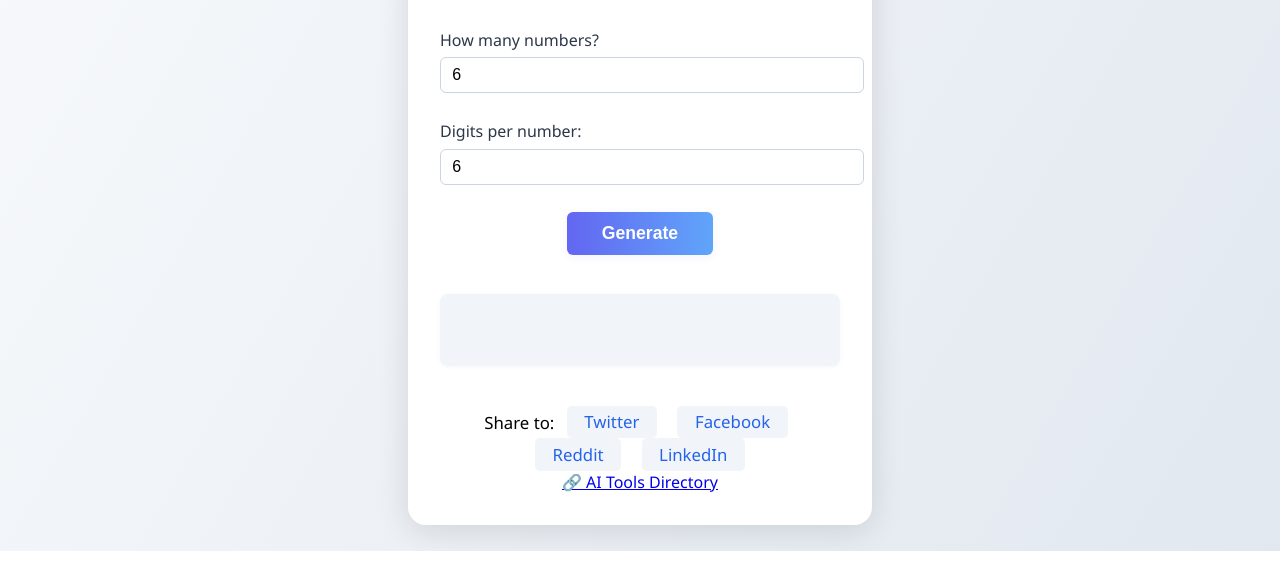
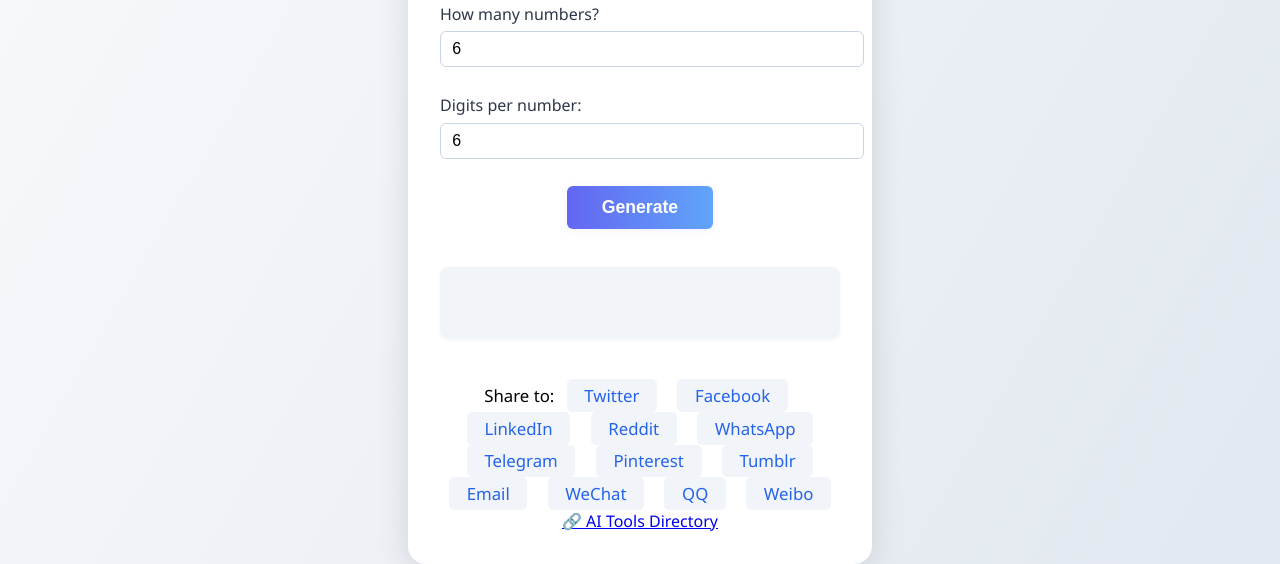
Before and after one commit to youxunzhang/randomfunction.online, a plain HTML site: page index.html in a window 1280 px wide. Shown: the part 329-893 px from the top of the page. Drawn offline with Linux system fonts and the light colour scheme.

Commit message:
Add files via upload

```diff
--- a/index.html
+++ b/index.html
@@ -7,6 +7,15 @@
 <meta name="google-adsense-account" content="ca-pub-8794607118520437">
     <meta name="viewport" content="width=device-width, initial-scale=1.0">
     <title>Random Password Generator</title>
+<!-- Google tag (gtag.js) -->
+<script async src="https://www.googletagmanager.com/gtag/js?id=G-GSXS98F93E"></script>
+<script>
+  window.dataLayer = window.dataLayer || [];
+  function gtag(){dataLayer.push(arguments);}
+  gtag('js', new Date());
+
+  gtag('config', 'G-GSXS98F93E');
+</script>
     <link rel="stylesheet" href="style.css">
 </head>
 <body>
@@ -34,8 +43,16 @@
             <span>Share to:</span>
             <a class="share-btn" href="#" onclick="shareTo('twitter')">Twitter</a>
             <a class="share-btn" href="#" onclick="shareTo('facebook')">Facebook</a>
+            <a class="share-btn" href="#" onclick="shareTo('linkedin')">LinkedIn</a>
             <a class="share-btn" href="#" onclick="shareTo('reddit')">Reddit</a>
-            <a class="share-btn" href="#" onclick="shareTo('linkedin')">LinkedIn</a>
+            <a class="share-btn" href="#" onclick="shareTo('whatsapp')">WhatsApp</a>
+            <a class="share-btn" href="#" onclick="shareTo('telegram')">Telegram</a>
+            <a class="share-btn" href="#" onclick="shareTo('pinterest')">Pinterest</a>
+            <a class="share-btn" href="#" onclick="shareTo('tumblr')">Tumblr</a>
+            <a class="share-btn" href="#" onclick="shareTo('email')">Email</a>
+            <a class="share-btn" href="#" onclick="shareTo('wechat')">WeChat</a>
+            <a class="share-btn" href="#" onclick="shareTo('qq')">QQ</a>
+            <a class="share-btn" href="#" onclick="shareTo('weibo')">Weibo</a>
         </div>
         <div class="footer-links">
             <a href="https://www.seodog.cn" target="_blank" rel="noopener">🔗 AI Tools Directory</a>
```
